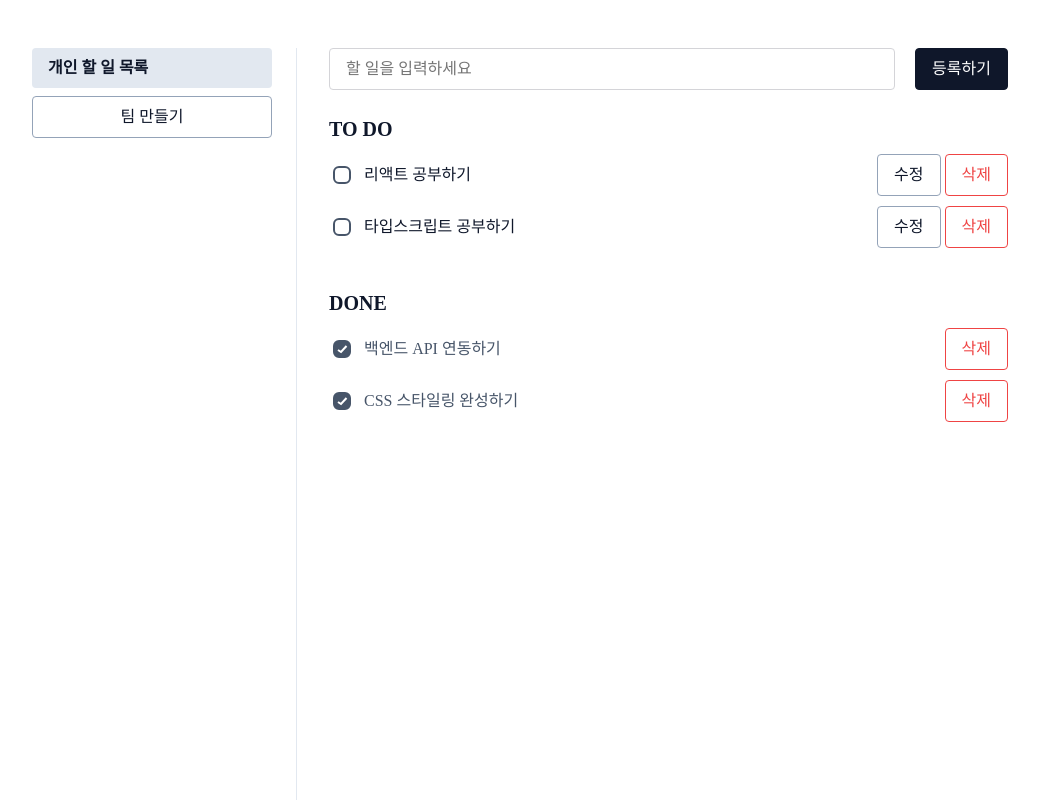
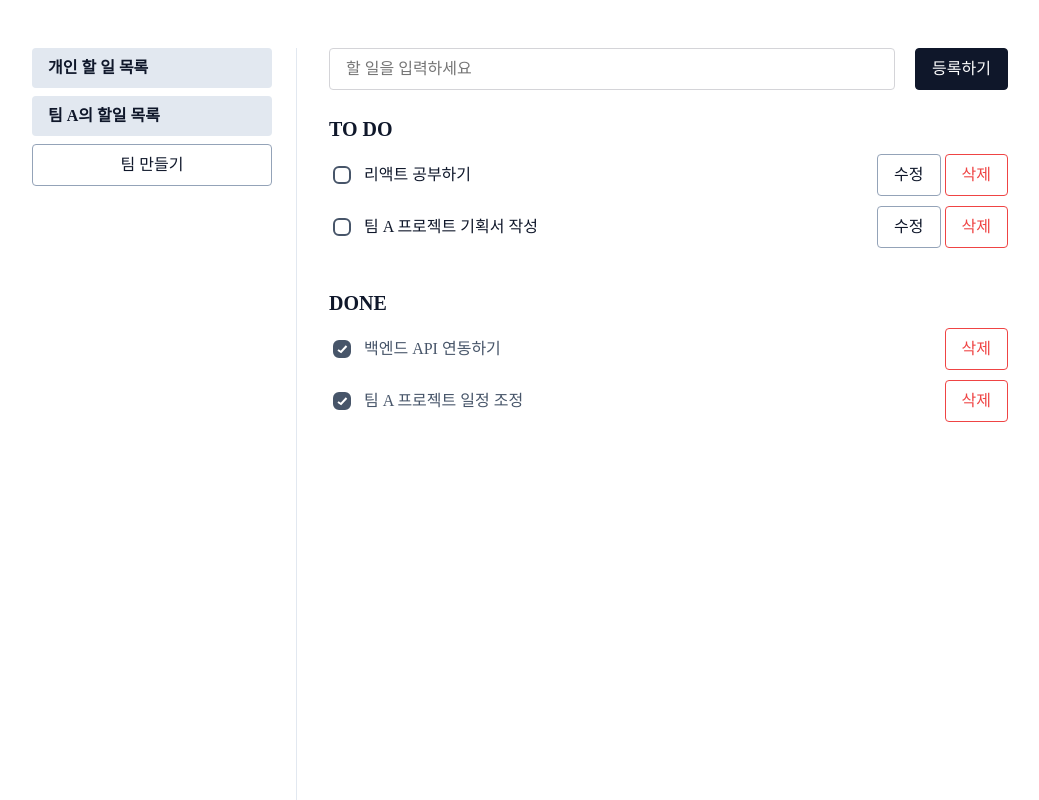
Before and after one commit to Florenshio/devcourse_todo_list, a React (Create React App) app: page /todo in a window 1280 px wide. Shown: the top 800 px of the page, without its empty margins (142-1181 px from the left). Built offline with nearby package versions, Linux system fonts and the light colour scheme; no server answers; a web font is replaced by a local one.

Commit message:
Feat: 팀 목록 조회 API 구현

```diff
--- a/src/index.css
+++ b/src/index.css
@@ -215,6 +215,7 @@ body {
   font-style: normal;
   font-weight: 700;
   line-height: 150%;
+  cursor: pointer;
 }
 
 .todo-sidebar-btn {
--- a/src/todo-page.js
+++ b/src/todo-page.js
@@ -12,25 +12,25 @@ function TodoPage() {
       title: "리액트 공부하기",
       status: "todo",
       created_by: 1,
-      team_id: 1,
+      team_id: null,
     },
     {
       id: 2,
-      title: "타입스크립트 공부하기",
+      title: "백엔드 API 연동하기",
+      status: "done",
+      created_by: 1,
+      team_id: null,
+    },
+    {
+      id: 3,
+      title: "팀 A 프로젝트 기획서 작성",
       status: "todo",
       created_by: 1,
       team_id: 1,
     },
     {
-      id: 3,
-      title: "백엔드 API 연동하기",
-      status: "done",
-      created_by: 1,
-      team_id: 1,
-    },
-    {
       id: 4,
-      title: "CSS 스타일링 완성하기",
+      title: "팀 A 프로젝트 일정 조정",
       status: "done",
       created_by: 1,
       team_id: 1,
@@ -42,11 +42,24 @@ function TodoPage() {
   const [deleteId, setDeleteId] = useState(null);
   const [showTeamModal, setShowTeamModal] = useState(false);
   const [teamName, setTeamName] = useState("");
+  const [teams, setTeams] = useState([
+    {
+      id: 1,
+      name: "팀 A",
+    },
+  ]);
+  const [selectedTeamId, setSelectedTeamId] = useState(null);
 
   // 할 일 목록 가져오기
   const fetchTodos = async () => {
     try {
-      const response = await axios.get("/api/tasks");
+      // 개인 할 일 목록일 경우 team_id를 null로 설정
+      const params =
+        selectedTeamId === null
+          ? { team_id: null }
+          : { team_id: selectedTeamId };
+
+      const response = await axios.get("/api/tasks", { params });
       if (response.status === 200) {
         setTodos(response.data);
         console.log("할 일 목록 조회 성공");
@@ -58,10 +71,33 @@ function TodoPage() {
     }
   };
 
-  // 컴포넌트 마운트 시 할 일 목록 가져오기
+  // 팀 목록 가져오기
+  const fetchTeams = async () => {
+    try {
+      const response = await axios.get("/api/teams");
+      if (response.status === 200) {
+        setTeams(response.data);
+        console.log("팀 목록 조회 성공");
+      } else {
+        console.error("팀 목록 조회 실패");
+      }
+    } catch (error) {
+      console.error("팀 목록 조회 중 오류 발생:", error);
+    }
+  };
+
+  // 컴포넌트 마운트 시 할 일 목록과 팀 목록 가져오기
   useEffect(() => {
-    fetchTodos();
+    fetchTeams();
+    fetchTodos(); // 초기 로딩 시 개인 할 일 목록 가져오기
   }, []);
+
+  useEffect(() => {
+    if (selectedTeamId !== undefined) {
+      // selectedTeamId가 변경될 때만 fetchTodos 호출
+      fetchTodos();
+    }
+  }, [selectedTeamId]);
 
   // 할일 생성
   const handleAddTodo = async () => {
@@ -70,7 +106,7 @@ function TodoPage() {
     try {
       const response = await axios.post("/api/tasks", {
         title: todoInput,
-        team_id: 1, // TODO: 실제 팀 ID로 변경 필요
+        team_id: selectedTeamId || null, // 선택된 팀이 없으면 null로 설정
       });
 
       if (response.status === 201) {
@@ -198,6 +234,7 @@ function TodoPage() {
 
       if (response.status === 201) {
         console.log("팀 생성 성공");
+        setTeams([...teams, response.data]);
         setShowTeamModal(false);
         setTeamName("");
       } else {
@@ -206,6 +243,14 @@ function TodoPage() {
     } catch (error) {
       console.error("팀 생성 중 오류 발생:", error);
     }
+  };
+
+  const handleTeamSelect = (teamId) => {
+    setSelectedTeamId(teamId);
+  };
+
+  const handlePersonalTodoSelect = () => {
+    setSelectedTeamId(null);
   };
 
   const handleTeamModalClose = () => {
@@ -220,7 +265,23 @@ function TodoPage() {
         {/* 좌측 메뉴 */}
         <div className="todo-sidebar">
           <div className="todo-menu">
-            <button className="todo-menu-itm">개인 할 일 목록</button>
+            <button
+              className={`todo-menu-itm ${!selectedTeamId ? "active" : ""}`}
+              onClick={handlePersonalTodoSelect}
+            >
+              개인 할 일 목록
+            </button>
+            {teams.map((team) => (
+              <button
+                key={team.id}
+                className={`todo-menu-itm ${
+                  selectedTeamId === team.id ? "active" : ""
+                }`}
+                onClick={() => handleTeamSelect(team.id)}
+              >
+                {`${team.name}의 할일 목록`}
+              </button>
+            ))}
             <button
               className="todo-sidebar-btn btn-gray-outlined"
               onClick={() => setShowTeamModal(true)}
```
